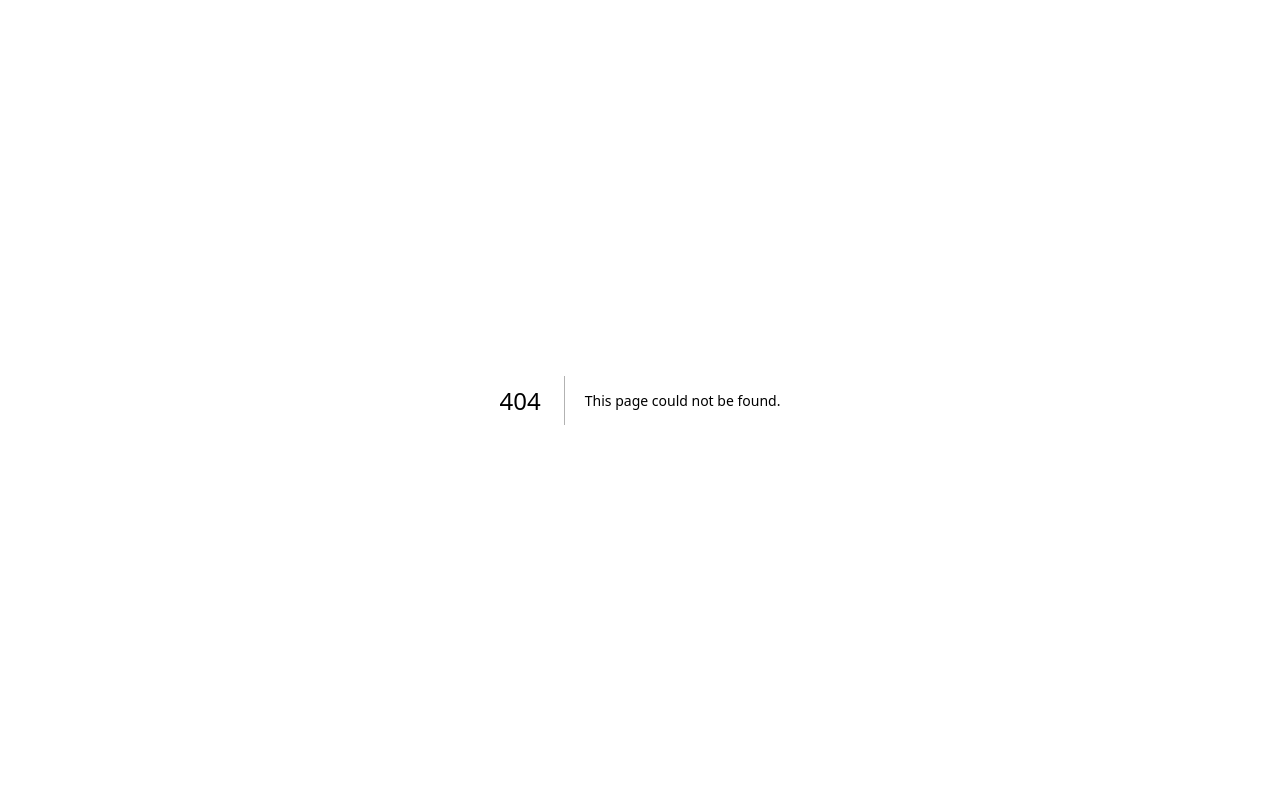
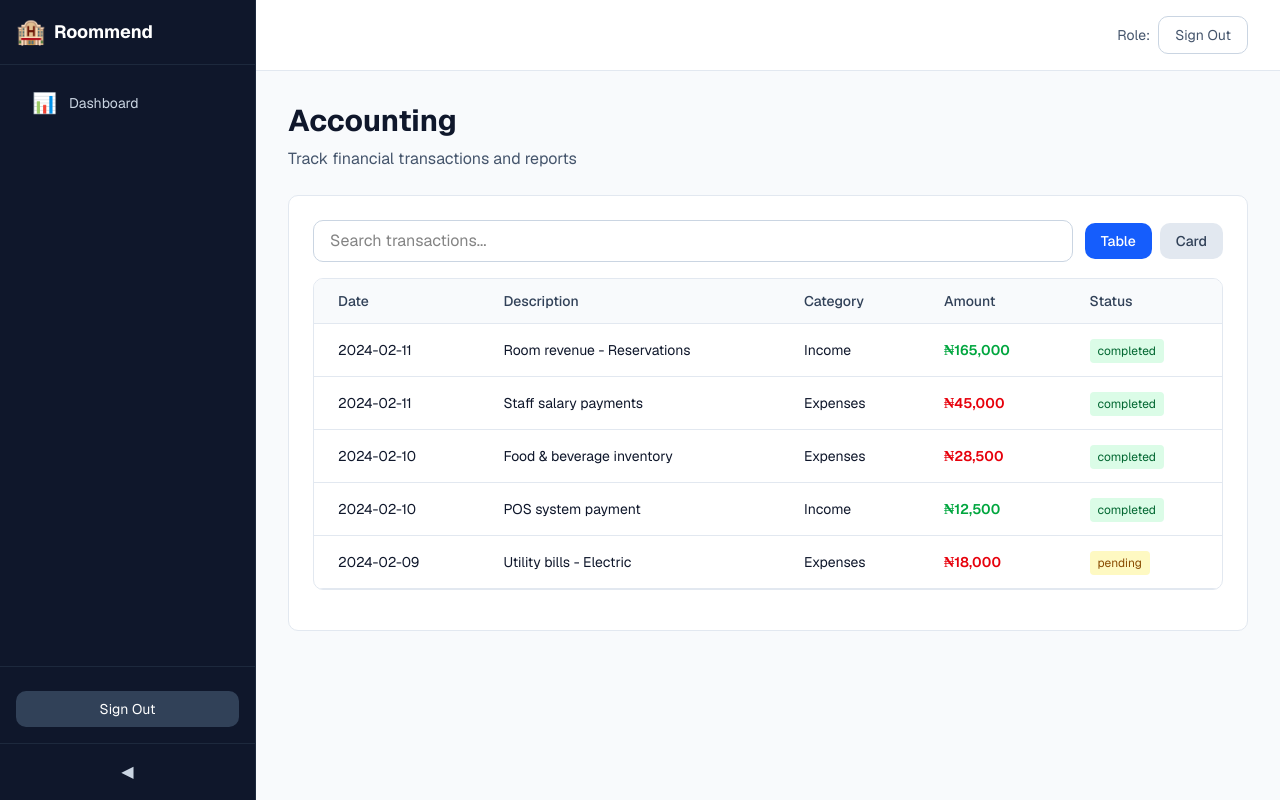
Before and after one commit to eric2umeh/roommend, a Next.js app: page /app/accounting in a window 1280 px wide. Before the commit this address had no page. Built offline with nearby package versions, Linux system fonts and the light colour scheme; sample sign-in values are in the browser's storage.

Commit message:
Add accounntinng route

```diff
--- /dev/null
+++ b/app/app/accounting/page.tsx
@@ -0,0 +1,43 @@
+'use client'
+
+import { DataTable, type Column } from '@/components/data-table'
+
+interface Transaction {
+  id: string
+  date: string
+  description: string
+  category: string
+  amount: number
+  type: 'income' | 'expense'
+  status: 'pending' | 'completed'
+}
+
+const mockTransactions: Transaction[] = [
+  { id: '1', date: '2024-02-11', description: 'Room revenue - Reservations', category: 'Income', amount: 165000, type: 'income', status: 'completed' },
+  { id: '2', date: '2024-02-11', description: 'Staff salary payments', category: 'Expenses', amount: 45000, type: 'expense', status: 'completed' },
+  { id: '3', date: '2024-02-10', description: 'Food & beverage inventory', category: 'Expenses', amount: 28500, type: 'expense', status: 'completed' },
+  { id: '4', date: '2024-02-10', description: 'POS system payment', category: 'Income', amount: 12500, type: 'income', status: 'completed' },
+  { id: '5', date: '2024-02-09', description: 'Utility bills - Electric', category: 'Expenses', amount: 18000, type: 'expense', status: 'pending' },
+]
+
+export default function AccountingPage() {
+  const columns: Column<Transaction>[] = [
+    { key: 'date', label: 'Date', sortable: true },
+    { key: 'description', label: 'Description', searchable: true },
+    { key: 'category', label: 'Category', sortable: true },
+    { key: 'amount', label: 'Amount', sortable: true, render: (v, row) => <span className={row.type === 'income' ? 'text-green-600 font-semibold' : 'text-red-600 font-semibold'}>₦{v.toLocaleString()}</span> },
+    { key: 'status', label: 'Status', render: (v) => <span className={`px-2 py-1 rounded text-xs ${v === 'completed' ? 'bg-green-100 text-green-800' : 'bg-yellow-100 text-yellow-800'}`}>{v}</span> },
+  ]
+
+  return (
+    <div className="space-y-6">
+      <div>
+        <h1 className="text-3xl font-bold text-slate-900">Accounting</h1>
+        <p className="text-slate-600 mt-2">Track financial transactions and reports</p>
+      </div>
+      <div className="bg-white rounded-lg border border-slate-200 p-6">
+        <DataTable data={mockTransactions} columns={columns} itemsPerPage={10} searchPlaceholder="Search transactions..." mobileColumns={['date', 'description', 'amount']} />
+      </div>
+    </div>
+  )
+}
```
